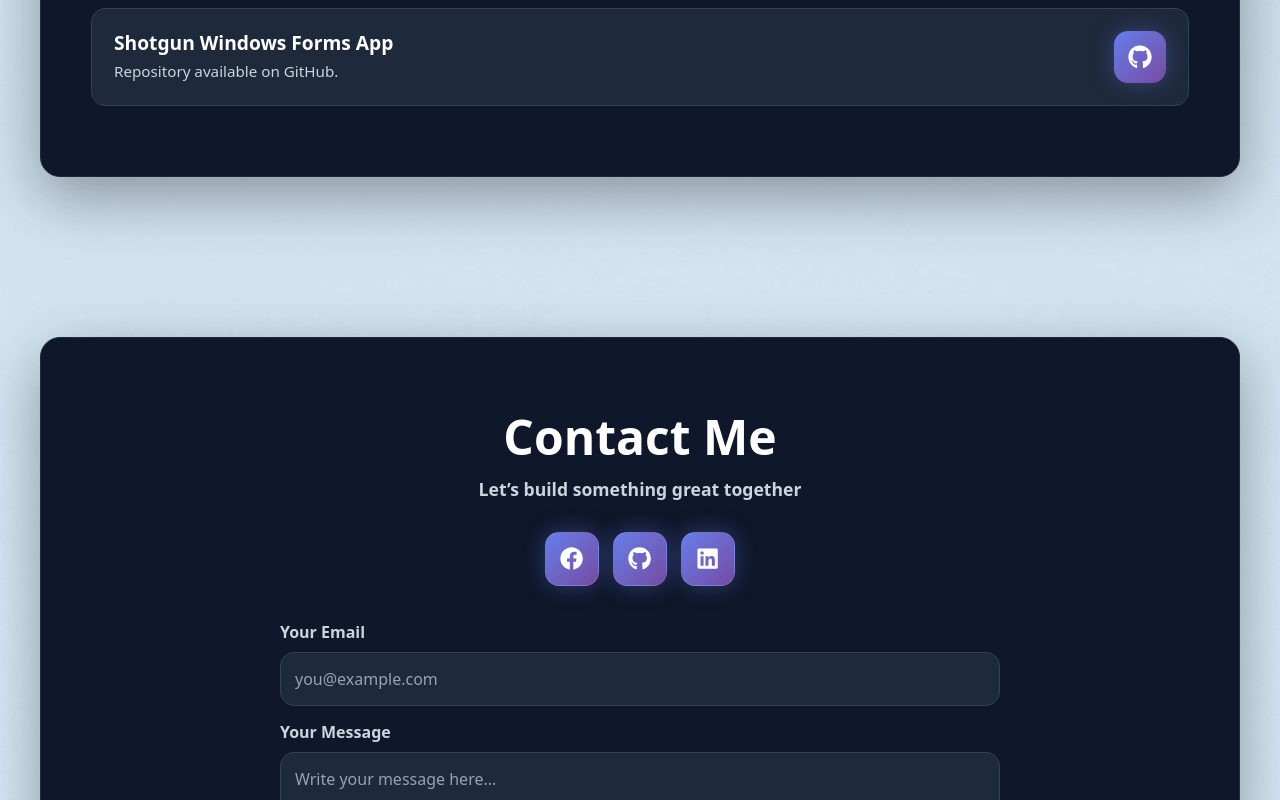
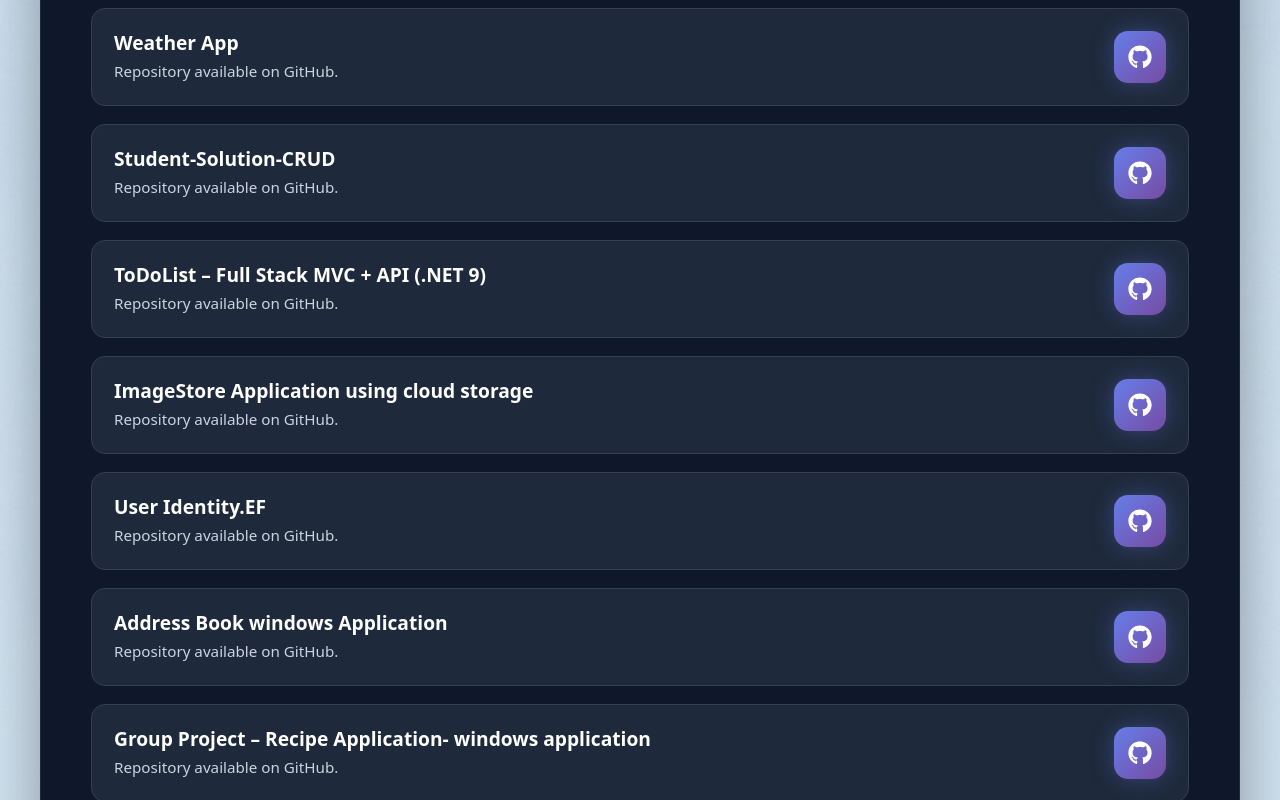
Before and after one commit to HanyMagdy-cloud/hany-portfolio, a React (Vite) app: page / in a window 1280 px wide. Shown: the part 4080-4880 px from the top of the page. Built offline with nearby package versions, Linux system fonts and the light colour scheme.

Commit message:
Initial portfolio upload

```diff
--- a/src/components/home/Home.jsx
+++ b/src/components/home/Home.jsx
@@ -14,9 +14,9 @@ export default function Home() {
           <p className="subtitle">Cloud Developer with .NET & Azure</p>
 
           <p className="description">
-            I build scalable APIs and cloud solutions using C#, ASP.NET Core, SQL
-            Server, and Azure services. I enjoy solving real-world problems and
-            delivering clean, maintainable code.
+            I build scalable APIs and cloud solutions using C#, ASP.NET Core,
+            SQL Server, and Azure services. I enjoy solving real-world problems
+            and delivering clean, maintainable code.
           </p>
 
           <div className="buttons">
--- a/src/components/nav/nav.css
+++ b/src/components/nav/nav.css
@@ -1,6 +1,8 @@
-/* ========== NAVBAR (Bootstrap) – Premium Gradient Floating ========== */
+/* =========================================================
+   PREMIUM FLOATING GRADIENT NAVBAR
+========================================================= */
 
-/* Space so page content doesn't hide under the fixed navbar */
+/* Prevent content from hiding under fixed navbar */
 body {
   padding-top: 130px;
 }
@@ -8,22 +10,31 @@ body {
 /* Floating gradient navbar */
 .navbar.custom-nav {
   position: fixed;
-  top: 20px !important;
+  top: 20px;
+  left: 50%;
+  transform: translateX(-50%);
 
-  left: 50% !important;
-  right: auto !important;
-  transform: translateX(-50%) !important;
-
-  width: min(1200px, 94%) !important;
+  width: min(1200px, 94%);
+  padding: 14px 18px;
   border-radius: 16px;
-  padding: 14px 18px;
 
   background: linear-gradient(90deg, #667eea 0%, #764ba2 100%);
-  box-shadow: 0 10px 40px rgba(0, 0, 0, 0.30);
+  box-shadow: 0 10px 40px rgba(0, 0, 0, 0.3);
+
   z-index: 1000;
+  transition: all 0.3s ease;
 }
 
-/* Brand (logo + badge + name) */
+/* =======================
+   BRAND SECTION
+======================= */
+
+.navbar-brand {
+  display: flex;
+  align-items: center;
+  gap: 14px;
+}
+
 .brand-wrap {
   display: flex;
   align-items: center;
@@ -31,7 +42,7 @@ body {
 }
 
 .brand-badge {
-  background: #fff;
+  background: #ffffff;
   color: #667eea;
   padding: 8px 15px;
   border-radius: 20px;
@@ -45,15 +56,18 @@ body {
 }
 
 .brand-text {
-  color: #fff;
+  color: #ffffff;
   font-size: 1.5rem;
   font-weight: 800;
   line-height: 1;
 }
 
-/* Navbar links */
+/* =======================
+   NAV LINKS
+======================= */
+
 .custom-link {
-  color: #fff !important;
+  color: #ffffff !important;
   font-weight: 600;
   letter-spacing: 1px;
   text-transform: uppercase;
@@ -62,7 +76,7 @@ body {
   border-radius: 12px;
 
   position: relative;
-  transition: background 0.2s ease;
+  transition: all 0.25s ease;
 }
 
 /* Underline animation */
@@ -74,9 +88,9 @@ body {
   transform: translateX(-50%);
   width: 0;
   height: 2px;
-  background: #fff;
+  background: #ffffff;
+  border-radius: 999px;
   transition: width 0.25s ease;
-  border-radius: 999px;
 }
 
 .custom-link:hover {
@@ -87,42 +101,50 @@ body {
   width: 70%;
 }
 
-/* Active link style */
+/* Active link */
 .custom-link.active {
   background: rgba(255, 255, 255, 0.25);
 }
+
 .custom-link.active::after {
   width: 70%;
 }
 
-/* Hamburger button */
+/* =======================
+   HAMBURGER BUTTON
+======================= */
+
 .custom-toggler {
-  border: 0;
+  border: none;
   box-shadow: none !important;
 }
 
-/* Make bootstrap hamburger icon white */
+/* Make hamburger white */
 .custom-toggler .navbar-toggler-icon {
   filter: invert(1);
 }
 
-/* ===== Mobile dropdown ===== */
+/* =======================
+   MOBILE STYLING
+======================= */
+
 @media (max-width: 991px) {
 
   body {
-    padding-top: 150px; /* slightly more space on mobile */
+    padding-top: 150px;
   }
 
   .navbar.custom-nav {
     padding: 12px 14px;
   }
 
-  /* dropdown area background */
+  /* Dropdown container */
   .navbar.custom-nav .navbar-collapse {
-    margin-top: 12px;
+    margin-top: 14px;
     background: rgba(255, 255, 255, 0.14);
+    backdrop-filter: blur(12px);
     border-radius: 14px;
-    padding: 10px;
+    padding: 14px;
   }
 
   .brand-text {
@@ -130,15 +152,30 @@ body {
   }
 
   .custom-link {
-    padding: 10px 12px !important;
+    padding: 12px !important;
+  }
+
+  /* ==================================================
+     HIDE LOGO WHEN MOBILE MENU IS OPEN (CSS ONLY)
+     Uses :has() — works in modern browsers
+  ================================================== */
+
+  .navbar.custom-nav:has(.navbar-collapse.show) .navbar-brand {
+    display: none !important;
   }
 }
 
-/* Very small screens */
+/* =======================
+   VERY SMALL SCREENS
+======================= */
+
 @media (max-width: 480px) {
 
   .brand-wrap {
     gap: 10px;
+  }
+  .rounded-circle.shadow-sm{
+    display: none;
   }
 
   .brand-badge {
--- a/src/components/projects/Projects.jsx
+++ b/src/components/projects/Projects.jsx
@@ -4,11 +4,57 @@ import { FaGithub } from "react-icons/fa";
 
 const PROJECTS = [
   { name: "Bank Web API", repo: "https://github.com/HanyMagdy-cloud/Bank" },
-  { name: "Community Web API", repo: "https://github.com/HanyMagdy-cloud/community" },
-  { name: "Restaurant International Desktop App", repo: "https://github.com/HanyMagdy-cloud/restaurant-international-desktop" },
-  { name: "Auction Web API", repo: "https://github.com/HanyMagdy-cloud/auction" },
-  { name: "Web API Advertisement App", repo: "https://github.com/HanyMagdy-cloud/ads-app" },
-  { name: "Shotgun Windows Forms App", repo: "https://github.com/HanyMagdy-cloud/shotgun-winform" },
+  {
+    name: "Community Web API",
+    repo: "https://github.com/HanyMagdy-cloud/community",
+  },
+  {
+    name: "Restaurant International Desktop App",
+    repo: "https://github.com/HanyMagdy-cloud/Restaurant01",
+  },
+  {
+    name: "Auction Web API",
+    repo: "https://github.com/HanyMagdy-cloud/auction",
+  },
+  {
+    name: "Web API Advertisement App",
+    repo: "https://github.com/HanyMagdy-cloud/Category",
+  },
+  { name: "Weather App", repo: "https://github.com/HanyMagdy-cloud/Weather" },
+  {
+    name: "Student-Solution-CRUD",
+    repo: "https://github.com/HanyMagdy-cloud/Student-Solution-CRUD",
+  },
+  {
+    name: "ToDoList – Full Stack MVC + API (.NET 9)",
+    repo: "https://github.com/HanyMagdy-cloud/To-Do-Iist-App",
+  },
+  {
+    name: "ImageStore Application using cloud storage",
+    repo: "https://github.com/HanyMagdy-cloud/ImageStoreApplication",
+  },
+  {
+    name: "User Identity.EF",
+    repo: "https://github.com/HanyMagdy-cloud/IdentityUser",
+  },
+
+  {
+    name: "Address Book windows Application",
+    repo: "https://github.com/HanyMagdy-cloud/Address-book",
+  },
+
+  {
+    name: "Group Project – Recipe Application- windows application",
+    repo: "https://github.com/HanyMagdy-cloud/International-Food-AB",
+  },
+  {
+    name: "Auction Website- fullstack app - JWT ",
+    repo: "https://github.com/HanyMagdy-cloud/JensenAuctionGroupAssignment",
+  },
+  {
+    name: "HR Matching Application",
+    repo: "https://github.com/HanyMagdy-cloud/HR-matching-application/blob/master/README.md",
+  },
 ];
 
 export default function Projects() {
@@ -17,7 +63,9 @@ export default function Projects() {
       <div className="projects-shell">
         <header className="projects-head">
           <h2>My Projects</h2>
-          <p className="projects-subtitle">Selected work and GitHub repositories</p>
+          <p className="projects-subtitle">
+            Selected work and GitHub repositories
+          </p>
           <p className="projects-note">
             Click the GitHub icon to open each repository.
           </p>
@@ -28,9 +76,7 @@ export default function Projects() {
             <article className="project-item" key={p.name}>
               <div className="project-left">
                 <h3 className="project-title">{p.name}</h3>
-                <p className="project-desc">
-                  Repository available on GitHub.
-                </p>
+                <p className="project-desc">Repository available on GitHub.</p>
               </div>
 
               <a
```
Also changed, not shown: src/components/nav/Nav.jsx (line endings or trailing spaces).
